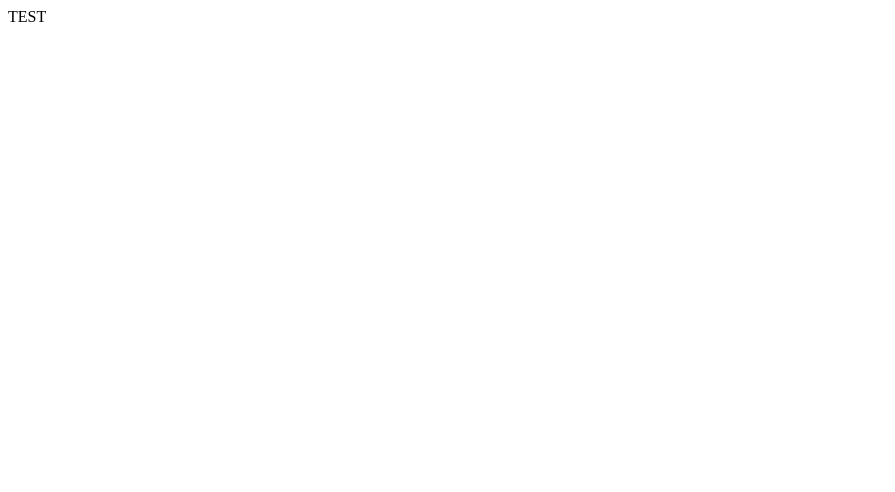
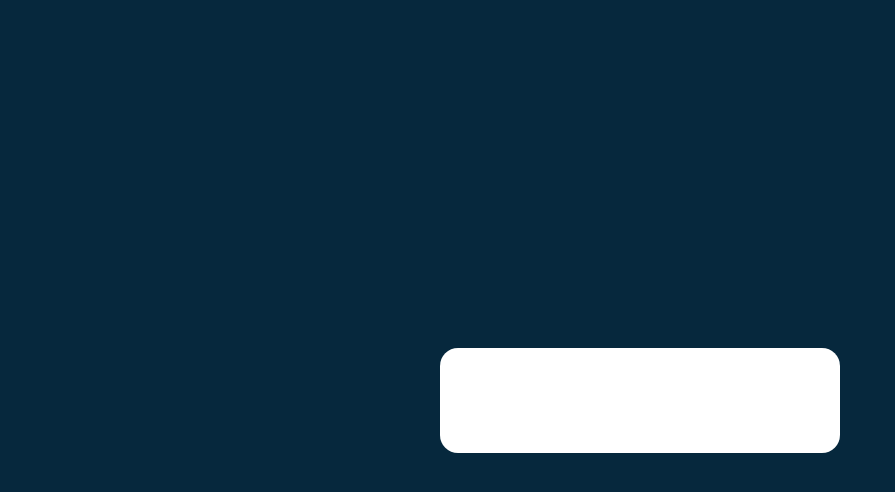
Before and after one commit to prashant00797/Weather-App, a React (Create React App) app in the folder code-wa/: page / in a window 1280 px wide. Shown: the top 492 px of the page, without its empty margins (0-895 px from the left). Built offline with nearby package versions, Linux system fonts and the light colour scheme.

Commit message:
Container Setup

```diff
--- a/code-wa/package.json
+++ b/code-wa/package.json
@@ -6,9 +6,11 @@
     "@testing-library/jest-dom": "^5.17.0",
     "@testing-library/react": "^13.4.0",
     "@testing-library/user-event": "^13.5.0",
+    "node-sass": "^7.0.3",
     "react": "^18.2.0",
     "react-dom": "^18.2.0",
     "react-scripts": "5.0.1",
+    "sass": "^1.66.1",
     "web-vitals": "^2.1.4"
   },
   "scripts": {
--- a/code-wa/src/App.css
+++ b/code-wa/src/App.css
@@ -0,0 +1,15 @@
+* {
+  margin: 0;
+  padding: 0;
+  border: 0;
+  outline: none;
+  box-sizing: border-box;
+}
+
+body {
+  height: 100vh;
+  display: flex;
+  align-items: center;
+  justify-content: center;
+  background: #06283d;
+}
--- a/code-wa/src/App.js
+++ b/code-wa/src/App.js
@@ -1,8 +1,11 @@
 import './App.css';
+import Container from './js/Container';
 
 function App() {
   return (
-    <div className="App">TEST</div>
+    <div className="App">
+      <Container/>
+    </div>
   );
 }
 
--- a/code-wa/src/index.js
+++ b/code-wa/src/index.js
@@ -1,6 +1,5 @@
 import React from "react";
 import ReactDOM from "react-dom/client";
-import "./index.css";
 import App from "./App";
 
 const root = ReactDOM.createRoot(document.getElementById("root"));
--- /dev/null
+++ b/code-wa/src/js/Container.jsx
@@ -0,0 +1,7 @@
+import React from "react";
+import "../scss/container.scss"
+const Container = () => {
+  return <div class="container"></div>;
+};
+
+export default Container;
--- /dev/null
+++ b/code-wa/src/scss/container.scss
@@ -0,0 +1,11 @@
+.container {
+  position: relative;
+  width: 400px;
+  height: 105px;
+  background: #fff;
+  padding: 28px 32px;
+  overflow: hidden;
+  border-radius: 18px;
+  font-family: "Roboto", sans-serif;
+  transition: 0.6s ease-out;
+}
```
Also changed, not shown: code-wa/src/index.css (deleted), 1 other file (tests, documents, lock files or other folders).
